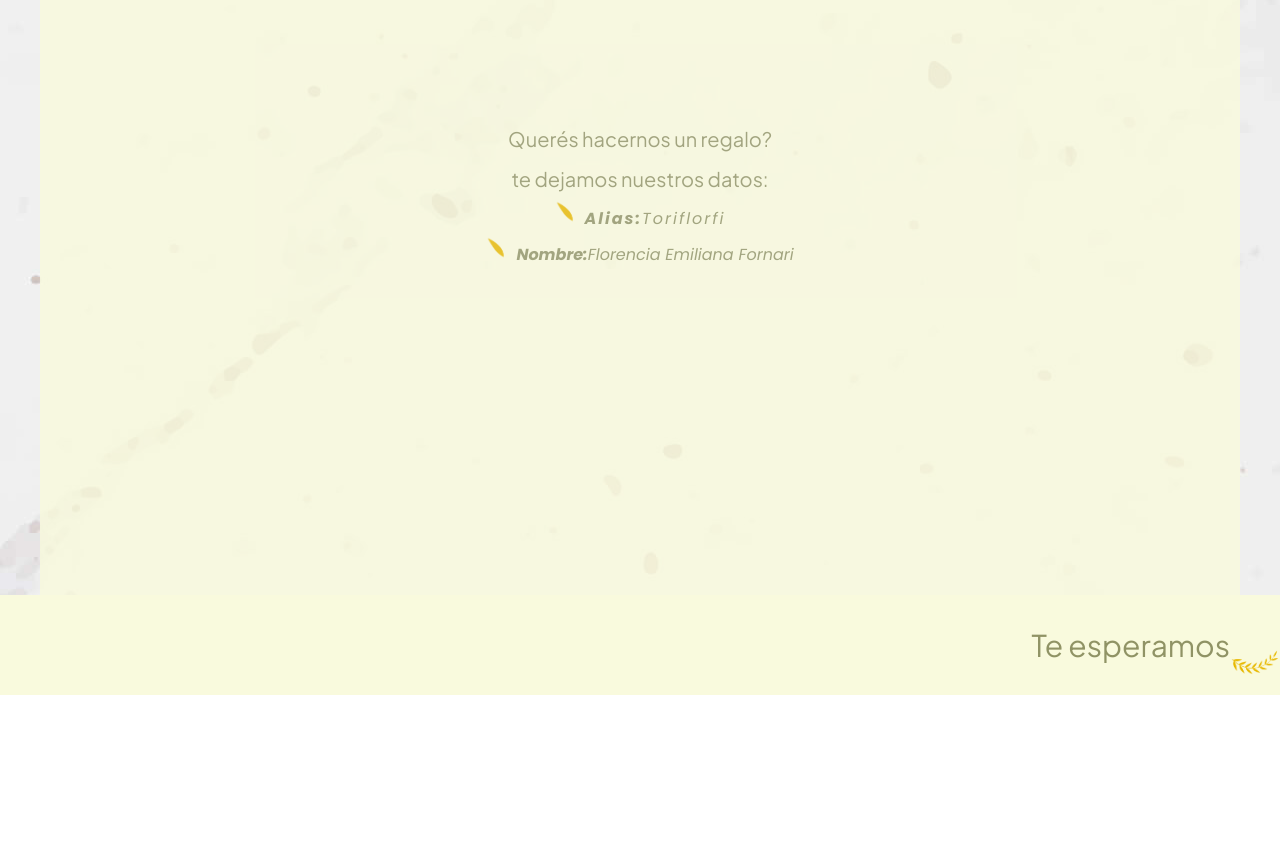
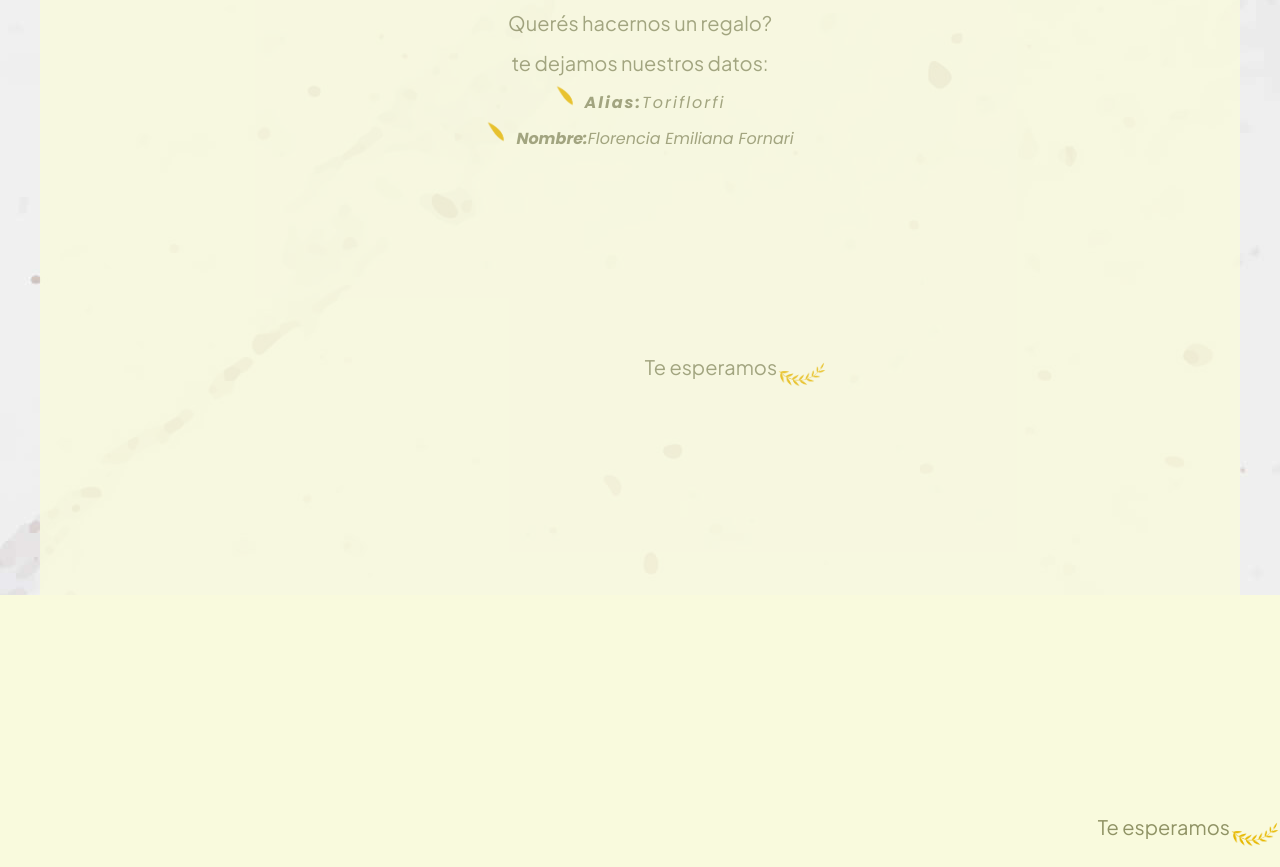
Before and after one commit to flafle/flor-juli, a plain HTML site: page index.html in a window 1280 px wide. Shown: the part 4275-5142 px from the top of the page. Before the commit the page ends 4970 px from the top, so only its background shows below. Drawn offline with Linux system fonts and the light colour scheme.

Commit message:
produccion

```diff
--- a/index.html
+++ b/index.html
@@ -88,8 +88,7 @@
                 <li class="alias"><strong><img src="./assets/unnamed.png" alt="icono" width="30">Alias:</strong>Toriflorfi</li>
                 <li class="nombre"><strong><img src="./assets/unnamed.png" alt="Icono" width="30">Nombre:</strong>Florencia Emiliana Fornari</li>
             </ul>
-
-
+            <p class="pie">Te esperamos<img src="./assets/hoja.png" alt="hoja" width="50" class="hoja"></p>
         </section>
     </div>
 
--- a/style.css
+++ b/style.css
@@ -207,7 +207,9 @@ footer {
     color: #909365;
 }
 .pie{
-    font-size: 30px;
+    margin-top: 12rem;
+    margin-left: 12rem;
+    font-size: 20px;
     display: flex;
     align-items: end;
     justify-content: end;
```
